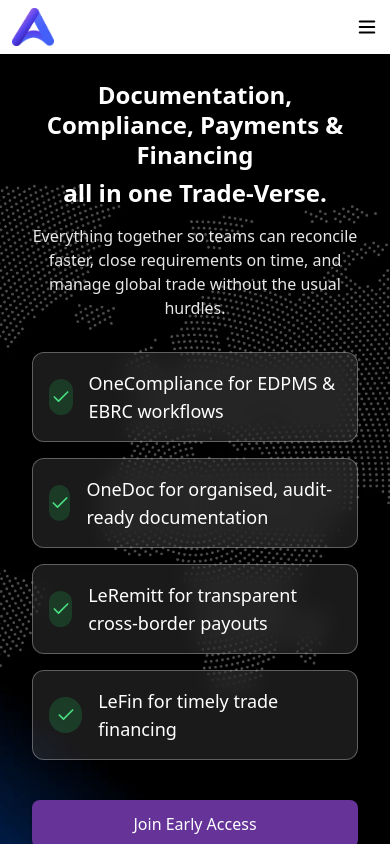
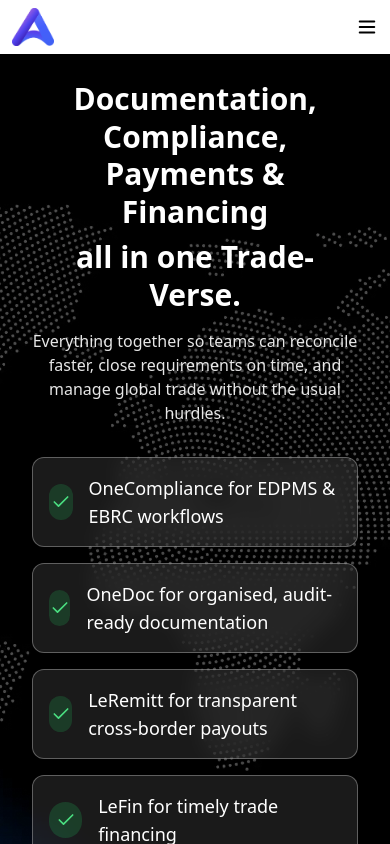
Before and after one commit to PalgunaSuggu/axodian_test, a Next.js app: page / in a window 390 px wide. Shown: the top 844 px of the page. Built offline with nearby package versions, Linux system fonts and the light colour scheme.

Commit message:
Update HomeBanner.js

```diff
--- a/components/Home_section/HomeBanner/HomeBanner.js
+++ b/components/Home_section/HomeBanner/HomeBanner.js
@@ -11,11 +11,11 @@
   ];
 
   return (
-    <div className="min-h-auto md:min-h-screen py-16 pt-20 md:pt-0 md:py-0 flex items-center bg-cover bg-center bg-black/90 text-white bg-[url('/images/HomeBg-00.webp')] lg:bg-[url('/images/HomeBg-axodian.webp')]">
+    <div className="min-h-screen py-16 pt-20 md:pt-0 md:py-0 flex items-center bg-cover bg-center bg-black/90 text-white bg-[url('/images/HomeBg-00.webp')] lg:bg-[url('/images/HomeBg-axodian.webp')]">
       <div className="container mx-auto">
         {/* Heading */}
-        <h1 className="text-2xl sm:text-4xl md:text-4xl font-bold max-w-7xl text-center md:text-left leading-tight">Documentation, Compliance, Payments & Financing</h1>
-        <h1 className="text-2xl sm:text-4xl md:text-6xl font-bold max-w-7xl pt-2 text-center md:text-left leading-tight">all in one Trade-Verse.</h1>
+        <h1 className="text-3xl sm:text-4xl md:text-4xl font-bold max-w-7xl text-center md:text-left leading-tight">Documentation, Compliance, Payments & Financing</h1>
+        <h1 className="text-3xl sm:text-4xl md:text-6xl font-bold max-w-7xl pt-2 text-center md:text-left leading-tight">all in one Trade-Verse.</h1>
 
         {/* Subtext */}
         <p className="text-base sm:text-lg md:text-2xl max-w-4xl text-center md:text-left mt-4 sm:mt-6 text-white/90">
```
